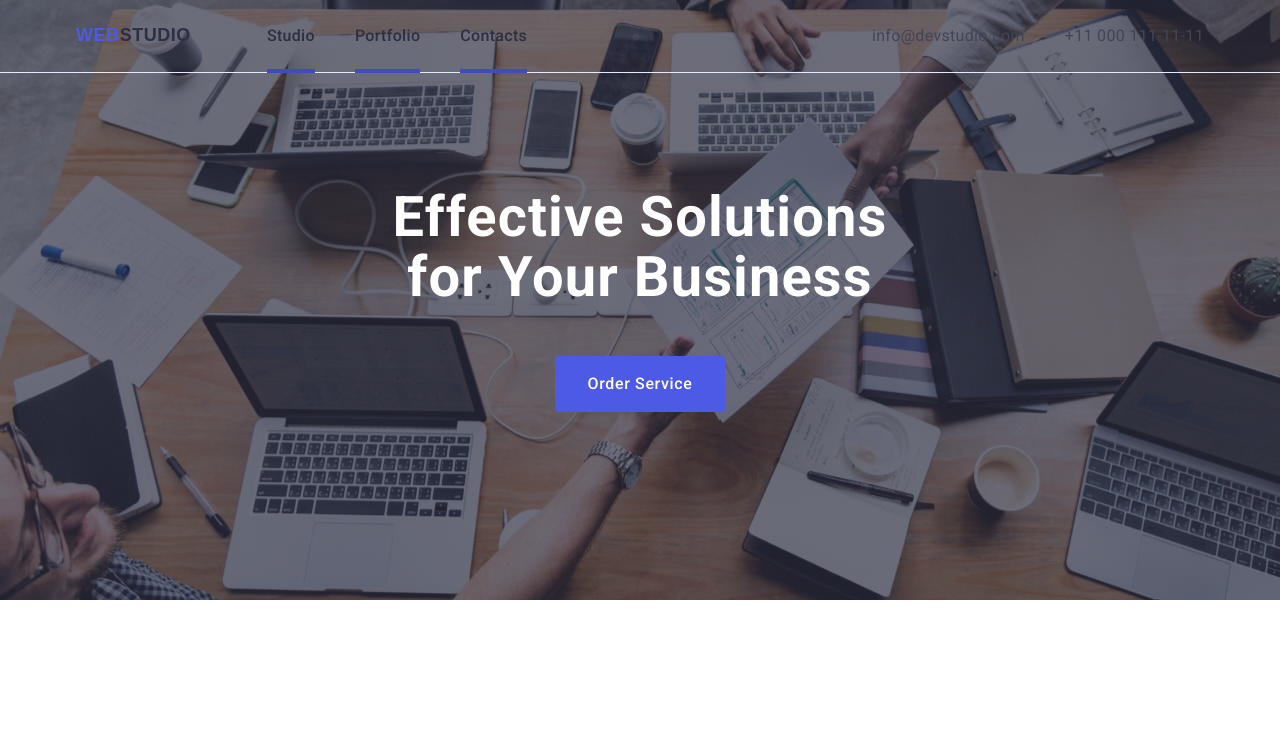
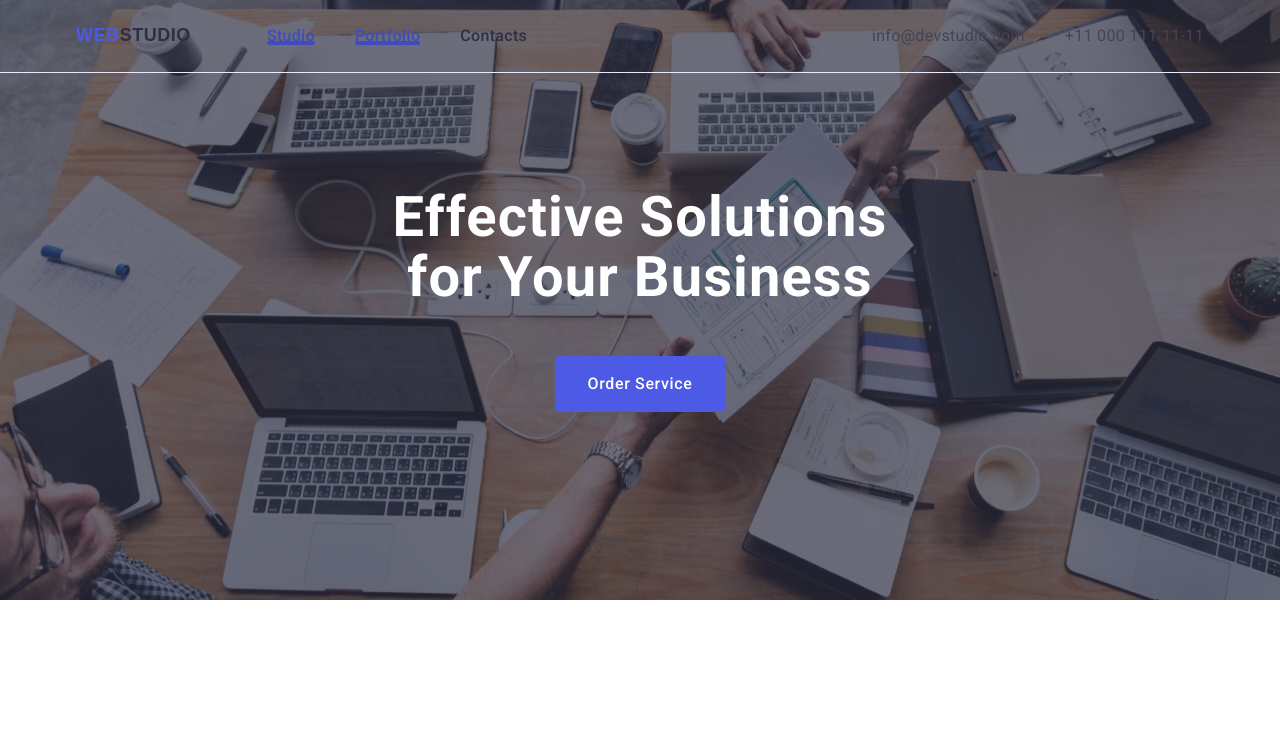
Before and after one commit to ProtsenkoAnna2209/goit-murkup-hw-03, a plain HTML site: page index.html in a window 1280 px wide. Shown: the top 746 px of the page. Drawn offline with nearby package versions, Linux system fonts and the light colour scheme.

Commit message:
добавляет исправления в актив

```diff
--- a/css/styles.css
+++ b/css/styles.css
@@ -187,10 +187,6 @@ img {
 
 }
 
-.header-link.active::after {
-
-}
-
 .header-link:hover,
 .header-link:focus {
     color: var(--secondary-accent-color);
@@ -198,13 +194,20 @@ img {
 
 .header-link.active::after {
 content: "";
+display: block;
 width: 100%;
 height: 4px;
 background-color: var(--secondary-accent-color);
 position: absolute;
 left: 0;
-bottom: -28px;
+bottom: 0;
+border-radius: 2px;
 }
+
+.active {
+    color: var(--secondary-accent-color)
+}
+
 
 
 .contacts {
--- a/index.html
+++ b/index.html
@@ -34,7 +34,7 @@
             </li>
 
             <li class="header-item">
-                <a class="header-link link active" href="">Contacts</a>
+                <a class="header-link link" href="">Contacts</a>
             </li>
 
         </ul>
```
Also changed, not shown: portfolio.html (+1 -1 lines).
